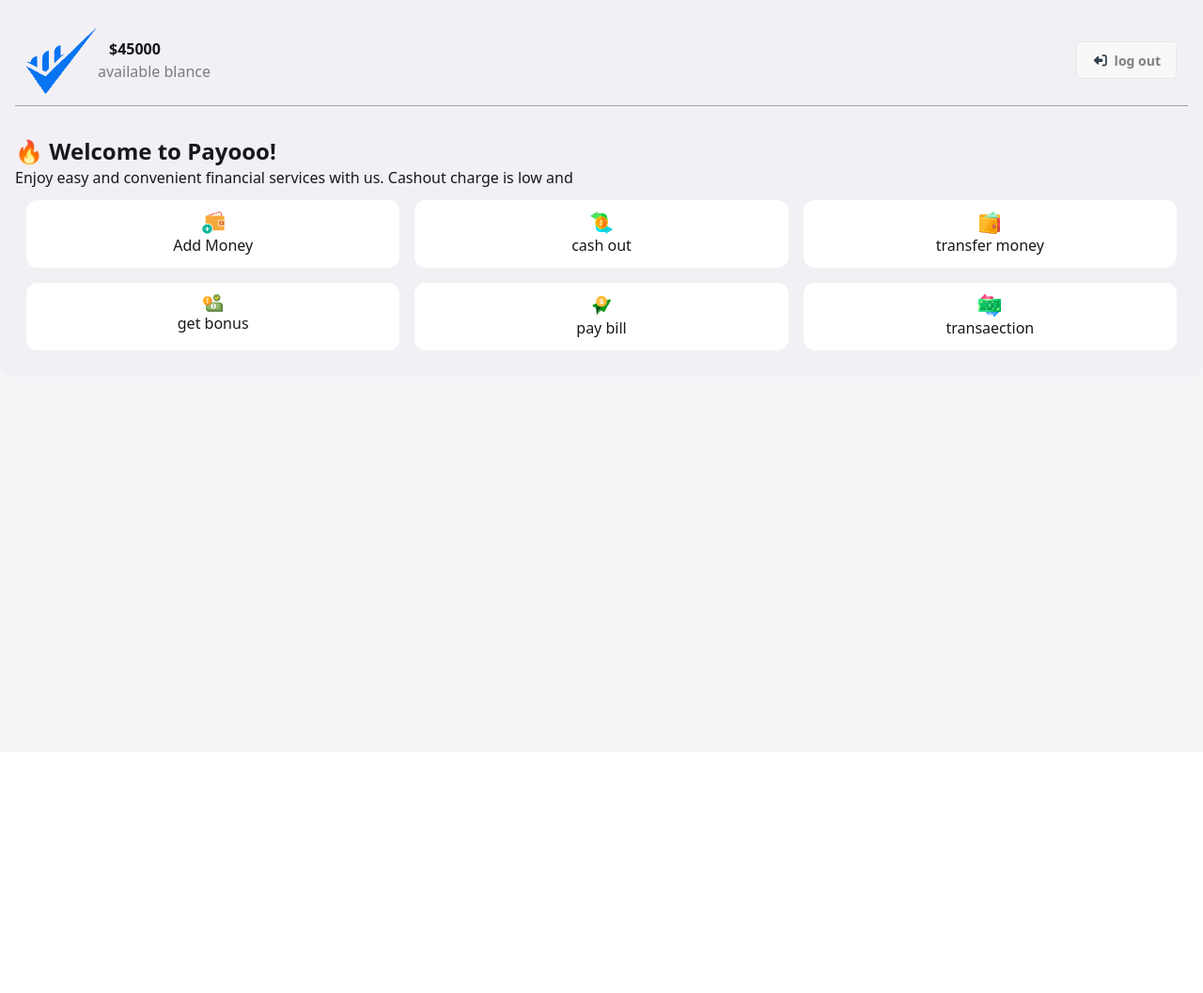
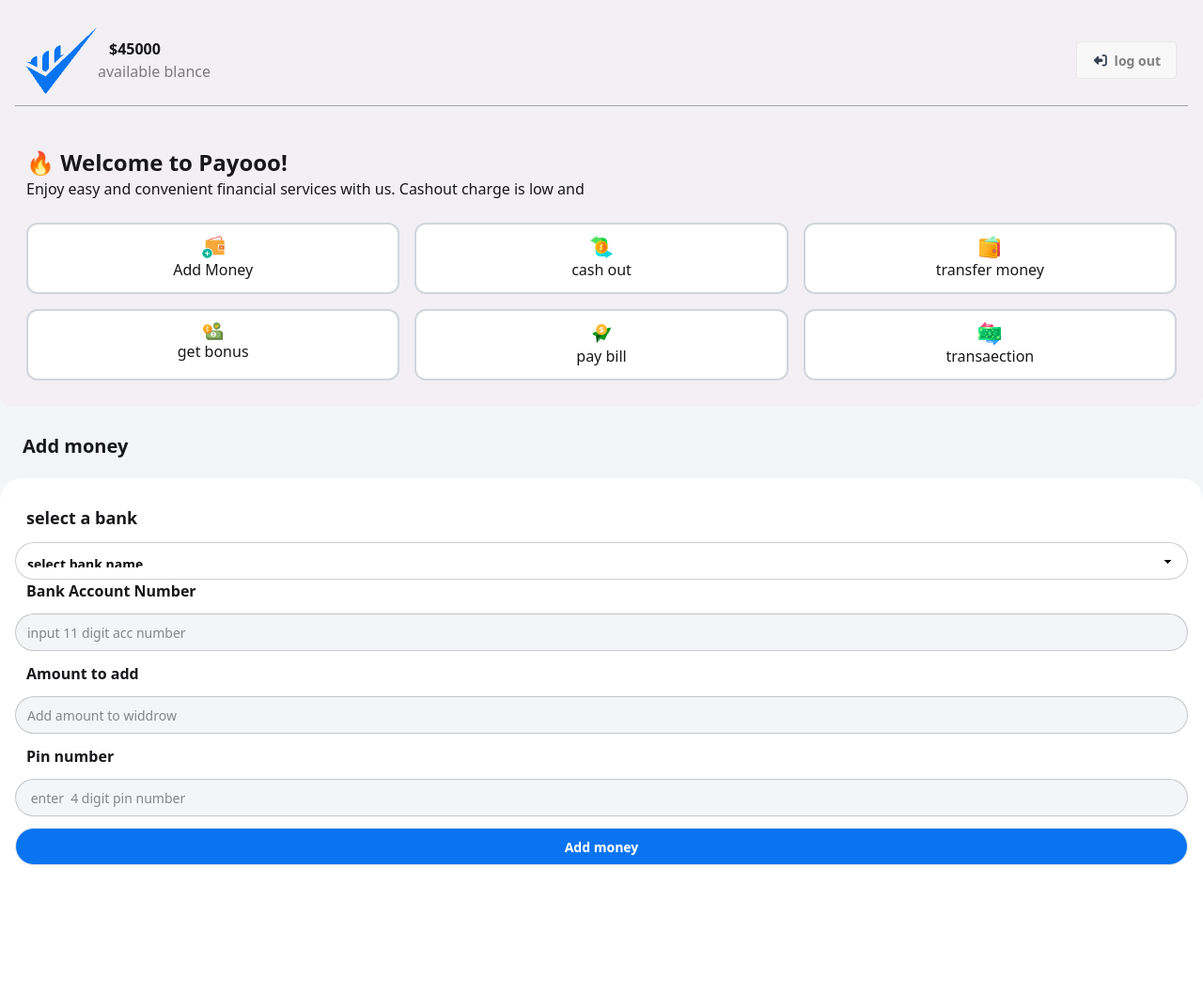
Before and after one commit to zahidhasan27/module-25, a plain HTML site: page assets/home.html in a window 1280 px wide. Shown: the whole page at 94% size. Before the commit the page ends 800 px from the top, so only its background shows below. Drawn offline with nearby package versions, Linux system fonts and the light colour scheme; a web font is replaced by a local one.

Commit message:
added this last document

```diff
--- a/assets/home.html
+++ b/assets/home.html
@@ -14,7 +14,7 @@
 </head>
 <body class=" bg-[#f4f5f7] h-[100vh]">
 
-    <div class="mx-w-lg mx-auto bg-[#eee3ee55] rounded-b-xl p-4 ">
+    <div class="mx-w-lg mx-auto bg-[#eee3ee55] rounded-b-xl p-4">
          <div class="flex justify-between items-center min-h-[50px]  border-b-1 border-gray-400 p-3">
         <div class="flex justify-between items-center">
             <img src="./Group.png" alt="">
@@ -27,26 +27,56 @@
         <button class="btn text-[#08080880]"> <i class="fa-solid fa-right-from-bracket rotate-180 text-gray-700"></i>log out</button>
     </div>
      </div>
-     <div class=" mt-8">
+     <div class=" mt-8 p-3">
         <h1 class="text-2xl font-bold ">🔥 Welcome to Payooo!</h1>
         <p>Enjoy easy and convenient financial services with us. Cashout charge is low and </p>
      </div>
      <div class=" p-3 text-center mx-h-[200px] grid grid-cols-3 gap-4  mx-auto ">
-        <div class=" bg-white rounded-xl p-3"><img src="./wallet1.png" alt="" class="mx-auto">
+        <div class=" border-2 border-gray-300 bg-white rounded-xl p-3"><img src="./wallet1.png" alt="" class="mx-auto">
         <p>Add Money</p>
             </div>
-             <div class="bg-white rounded-xl p-3"><img src="./money1.png" alt="" class="mx-auto">
+             <div class="bg-white rounded-xl p-3 border-2 border-gray-300"><img src="./money1.png" alt="" class="mx-auto">
         <p>cash out</p>
-            </div> <div class="bg-white rounded-xl p-3"><img src="./purse1.png" alt="" class="mx-auto">
+            </div> <div class="bg-white rounded-xl p-3 border-2 border-gray-300"><img src="./purse1.png" alt="" class="mx-auto">
         <p>transfer money</p>
-            </div> <div class="bg-white rounded-xl p-3"><img src="./bonus1.png" alt="" class="mx-auto">
+            </div> <div class="bg-white rounded-xl p-3 border-2 border-gray-300"><img src="./bonus1.png" alt="" class="mx-auto">
         <p>get bonus</p>
-            </div> <div class="bg-white rounded-xl p-3"><img src="./send1.png" alt="" class="mx-auto ">
+            </div> <div class="bg-white rounded-xl p-3 border-2 border-gray-300"><img src="./send1.png" alt="" class="mx-auto ">
         <p>pay bill</p>
-            </div> <div class="bg-white rounded-xl p-3"><img src="./transaction1.png" alt="" class="mx-auto">
+            </div> <div class="bg-white rounded-xl p-3 border-2 border-gray-300"><img src="./transaction1.png" alt="" class="mx-auto">
         <p>transaection</p>
             </div>
      </div>
     </div>
+
+    <div class="all-form-section mx-w-lg mx-auto justify-center items-center my-3 mt-4">
+        <!-- add money section -->
+         <h1 class="font-bold text-xl p-3 ml-3">Add money</h1>
+         <form action="" class="bg-white rounded-3xl mx-w-lg mx-auto my-2 p-4  ">
+            <div><h1 class="font-bold text-lg p-3">select a bank</h1>
+                <select class=" w-full text-[#080808] select select-primary  rounded-3xl p-3 font-semibold">
+  <option>select bank name</option>
+  <option>North America</option>
+  <option>EU west</option>
+  <option>South East Asia</option>
+</select>
+
+            <div>
+            <label class="font-semibold my-3 p-3">Bank Account Number</label> <br>
+            <input type="text" placeholder="input 11 digit acc number" class="input bg-[#f4f5f7] my-3 rounded-3xl w-full">
+        </div>
+         <div>
+            <label class="font-semibold p-3">Amount to add</label> <br>
+            <input type="text" placeholder="Add amount to widdrow" class="input bg-[#f4f5f7] my-3 rounded-3xl w-full">
+        </div>
+         <div>
+            <label class="font-semibold p-3">Pin number</label> <br>
+            <input type="text" placeholder=" enter  4 digit pin number" class="input bg-[#f4f5f7] my-3 rounded-3xl w-full">
+        </div>
+        <button  class="btn bg-[#0874f2] text-white rounded-3xl w-full mb-30">Add money</button>
+
+        </div>
+         </form>
+    </div>
 </body>
 </html>
```
Also changed, not shown: assets/cashout.html (added, +11 -0 lines), assets/tailwind.config.js (deleted), 1 other file.
